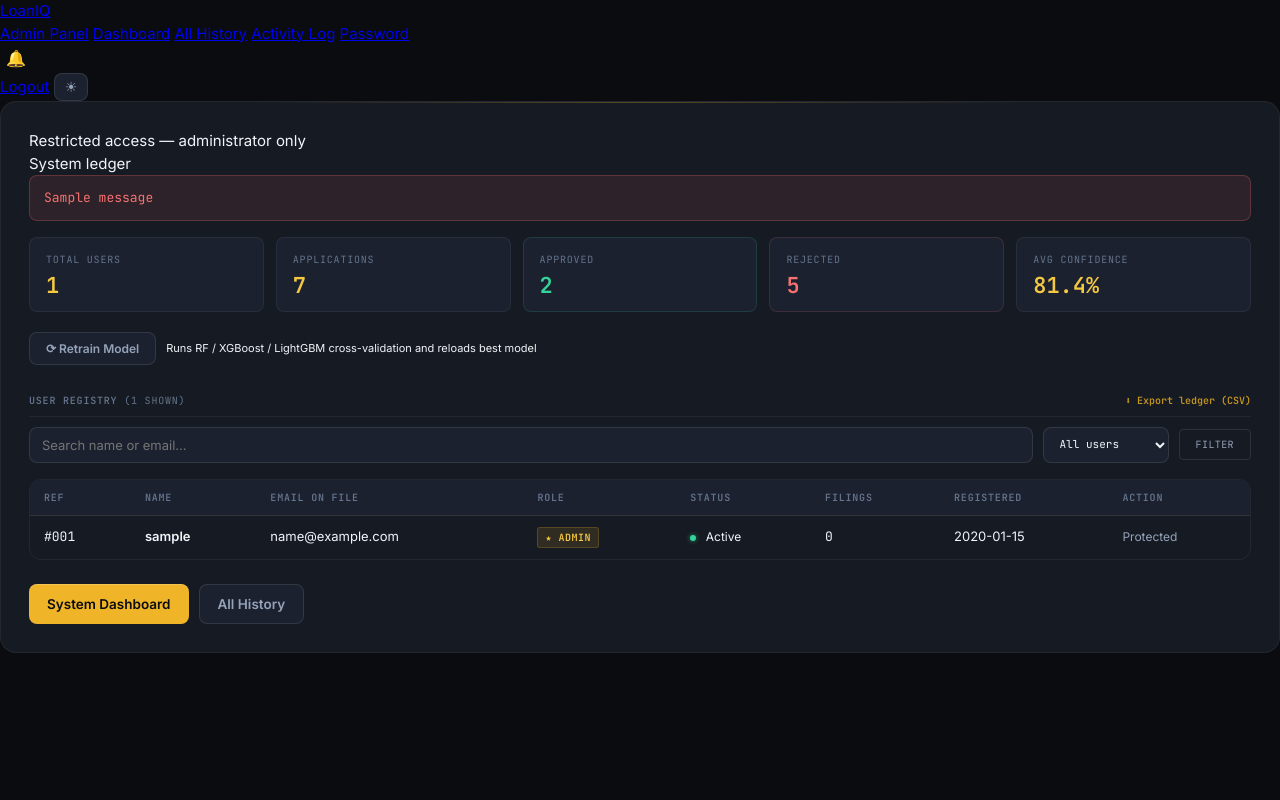
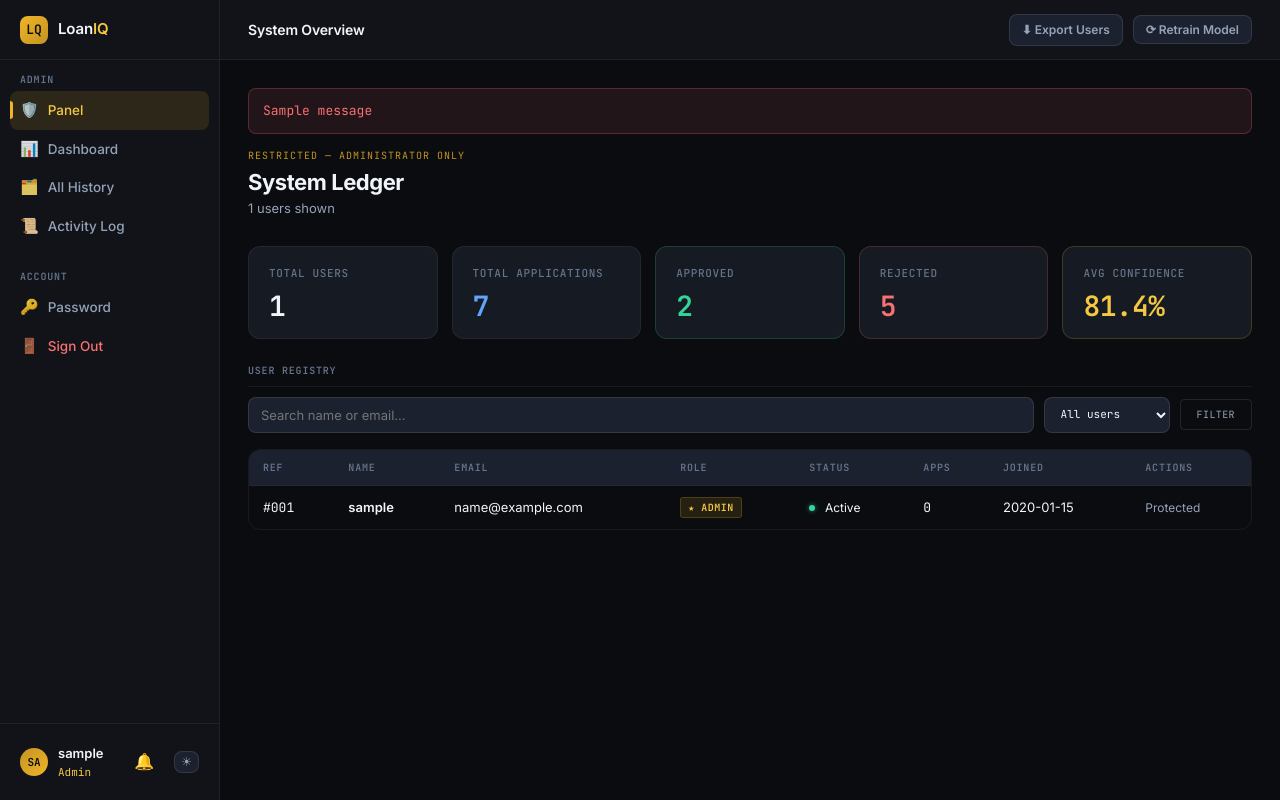
Before and after one commit to hassan-ali786/loan-approval-system, a Flask app: page /admin in a window 1280 px wide. Run offline with Flask 3, Linux system fonts and the light colour scheme; a user stored in the database is signed in; data comes from the database, SQL or seed files in the repository; tables that the repository leaves empty hold one stand-in row (values such as "Sample post"); one stand-in notice (Sample message) is shown; data that the repository does not hold is empty; parts of the project's set-up code (start-up, migrations or seed data) failed here and were passed over.

Commit message:
style: revamp admin panel and activity log with sidebar layout

```diff
--- a/templates/admin.html
+++ b/templates/admin.html
@@ -1,97 +1,47 @@
-<!DOCTYPE html>
-<html lang="en">
-<head>
-<meta charset="UTF-8">
-<meta name="viewport" content="width=device-width, initial-scale=1.0">
-<title>LoanIQ — Admin Panel</title>
-<link rel="stylesheet" href="{{ url_for('static', filename='css/style.css') }}">
-</head>
-<body>
+{% extends "base_admin.html" %}
+{% block title %}Admin Panel{% endblock %}
+{% block nav_admin %}active{% endblock %}
+{% block topbar_title %}<span>System Overview</span>{% endblock %}
+{% block topbar_actions %}
+<a href="/admin/export-users-csv" class="btn btn-ghost btn-sm">⬇ Export Users</a>
+<form method="POST" action="/admin/retrain" style="margin:0;"
+      onsubmit="return confirm('Retrain model? This may take a minute.');">
+    <button type="submit" class="btn btn-ghost btn-sm">⟳ Retrain Model</button>
+</form>
+{% endblock %}
+{% block content_class %}page-content-wide{% endblock %}
 
-<nav class="navbar">
-    <div class="navbar-inner">
-    <a href="/welcome" class="nav-logo">Loan<span>IQ</span></a>
-    <div class="nav-links">
-        <a href="/admin">Admin Panel</a>
-        <a href="/dashboard">Dashboard</a>
-        <a href="/history">All History</a>
-        <a href="/admin/activity-log">Activity Log</a>
-        <a href="/change-password">Password</a>
+{% block content %}
+<div class="page-header">
+    <div class="page-header-eyebrow">Restricted — administrator only</div>
+    <div class="page-header-title">System Ledger</div>
+    <div class="page-header-sub">{{ total_filtered }} users shown</div>
+</div>
 
-        <!-- Bell icon with unread badge -->
-        <div class="bell-wrap">
-            <button class="bell-btn" id="bellBtn" onclick="toggleBell()">
-                🔔
-                {% if unread_count > 0 %}
-                <span class="bell-badge">{{ unread_count }}</span>
-                {% endif %}
-            </button>
-            <div class="bell-dropdown" id="bellDropdown">
-                <div class="bell-header">Notifications</div>
-                <div id="bellList"><div class="bell-empty">Loading...</div></div>
+<div class="metrics-grid">
+    <div class="metric-card">
+        <div class="metric-label">Total Users</div>
+        <div class="metric-value">{{ total_users }}</div>
+    </div>
+    <div class="metric-card">
+        <div class="metric-label">Total Applications</div>
+        <div class="metric-value blue">{{ total_predictions }}</div>
+    </div>
+    <div class="metric-card green-accent">
+        <div class="metric-label">Approved</div>
+        <div class="metric-value green">{{ approved }}</div>
+    </div>
+    <div class="metric-card red-accent">
+        <div class="metric-label">Rejected</div>
+        <div class="metric-value red">{{ rejected }}</div>
+    </div>
+    <div class="metric-card gold-accent">
+        <div class="metric-label">Avg Confidence</div>
+        <div class="metric-value gold">{{ avg_prob }}%</div>
     </div>
 </div>
 
-        <a href="/logout">Logout</a>
-        <button class="theme-btn" id="themeToggle">☀️</button>
-    </div>
-    </div>
-</nav>
-
-<div class="container-wide">
-    <div class="card">
-
-        <div class="case-header">
-            <div class="case-ref">Restricted access — administrator only</div>
-            <div class="case-title">System ledger</div>
-        </div>
-
-        {% with messages = get_flashed_messages() %}
-            {% if messages %}{% for m in messages %}
-            <div class="error-box" style="margin-bottom:14px;">{{ m }}</div>
-            {% endfor %}{% endif %}
-        {% endwith %}
-
-        <!-- Stats -->
-        <div class="seal-row admin-seal-row">
-            <div class="seal-box">
-                <div class="seal-label">Total users</div>
-                <div class="seal-value">{{ total_users }}</div>
-            </div>
-            <div class="seal-box">
-                <div class="seal-label">Applications</div>
-                <div class="seal-value">{{ total_predictions }}</div>
-            </div>
-            <div class="seal-box seal-credit">
-                <div class="seal-label">Approved</div>
-                <div class="seal-value">{{ approved }}</div>
-            </div>
-            <div class="seal-box seal-debit">
-                <div class="seal-label">Rejected</div>
-                <div class="seal-value">{{ rejected }}</div>
-            </div>
-            <div class="seal-box">
-                <div class="seal-label">Avg confidence</div>
-                <div class="seal-value">{{ avg_prob }}%</div>
-            </div>
-        </div>
-
-        <!-- Retrain button -->
-        <div style="margin: 20px 0 28px; display:flex; gap:10px; align-items:center;">
-            <form method="POST" action="/admin/retrain"
-                  onsubmit="return confirm('Retrain the model with current dataset? This may take a minute.');">
-                <button type="submit" class="btn btn-ghost" style="font-size:12px; padding:8px 16px;">
-                    ⟳ Retrain Model
-                </button>
-            </form>
-            <span style="font-size:11px; color:var(--ink-faint);">Runs RF / XGBoost / LightGBM cross-validation and reloads best model</span>
-        </div>
-
-        <!-- Search & Filter -->
-        <div class="ledger-section-head">
-            <span>User registry <span style="color:var(--ink-faint); font-weight:400;">({{ total_filtered }} shown)</span></span>
-            <a href="/admin/export-users-csv" class="ledger-export-link">⬇ Export ledger (CSV)</a>
-        </div>
+<div class="section-label">User Registry</div>
 
 <form method="GET" action="/admin" class="admin-search-row">
     <input type="text" name="search" value="{{ search }}" placeholder="Search name or email…" class="admin-search-input">
@@ -102,22 +52,22 @@
     </select>
     <button type="submit" class="ledger-btn" style="padding:8px 16px;">Filter</button>
     {% if search or status != 'all' %}
-            <a href="/admin" class="ledger-btn" style="padding:8px 14px; text-decoration:none;">✕ Clear</a>
+    <a href="/admin" class="ledger-btn" style="padding:8px 12px; text-decoration:none;">✕ Clear</a>
     {% endif %}
 </form>
 
-        <div class="table-wrap admin-table-wrap">
-            <table class="history-table admin-ledger-table">
+<div class="table-wrap">
+    <table class="history-table">
         <thead>
             <tr>
                 <th>Ref</th>
                 <th>Name</th>
-                        <th>Email on file</th>
+                <th>Email</th>
                 <th>Role</th>
                 <th>Status</th>
-                        <th>Filings</th>
-                        <th>Registered</th>
-                        <th>Action</th>
+                <th>Apps</th>
+                <th>Joined</th>
+                <th>Actions</th>
             </tr>
         </thead>
         <tbody>
@@ -130,7 +80,7 @@
                 {% if u[3] %}
                 <span class="role-tag role-admin">★ Admin</span>
                 {% else %}
-                        <span class="role-tag role-user">Applicant</span>
+                <span class="role-tag role-user">User</span>
                 {% endif %}
             </td>
             <td>
@@ -143,12 +93,10 @@
                 {% if not u[3] %}
                 <div class="admin-action-row">
                     <form method="POST" action="/admin/toggle-block/{{ u[0] }}" class="inline-form">
-                                <button type="submit" class="ledger-btn">
-                                    {% if u[4] %}Unblock{% else %}Block{% endif %}
-                                </button>
+                        <button type="submit" class="ledger-btn">{% if u[4] %}Unblock{% else %}Block{% endif %}</button>
                     </form>
                     <form method="POST" action="/admin/delete/{{ u[0] }}" class="inline-form"
-                                  onsubmit="return confirm('Delete this user and all their predictions?');">
+                          onsubmit="return confirm('Delete this user and all their data?');">
                         <button type="submit" class="ledger-btn ledger-btn-danger">Delete</button>
                     </form>
                 </div>
@@ -159,13 +107,12 @@
         </tr>
         {% endfor %}
         {% if not users %}
-                <tr><td colspan="8" style="text-align:center; color:var(--ink-muted); padding:24px;">No users match your search.</td></tr>
+        <tr><td colspan="8" style="text-align:center; color:var(--text-3); padding:24px;">No users match your search.</td></tr>
         {% endif %}
         </tbody>
     </table>
 </div>
 
-        <!-- Pagination -->
 {% if total_pages > 1 %}
 <div class="pagination-row">
     {% if page > 1 %}
@@ -177,49 +124,4 @@
     {% endif %}
 </div>
 {% endif %}
-
-        <div class="result-actions" style="margin-top:24px;">
-            <a href="/dashboard" class="btn btn-primary">System Dashboard</a>
-            <a href="/history" class="btn btn-ghost">All History</a>
-        </div>
-    </div>
-</div>
-
-<script src="{{ url_for('static', filename='js/theme.js') }}"></script>
-<script>
-function toggleBell() {
-    const dropdown = document.getElementById('bellDropdown');
-    const isOpen   = dropdown.classList.contains('open');
-    dropdown.classList.toggle('open');
-
-    if (!isOpen) {
-        fetch('/admin/notifications')
-            .then(r => r.json())
-            .then(data => {
-                const list = document.getElementById('bellList');
-                if (!data.length) {
-                    list.innerHTML = '<div class="bell-empty">No notifications yet.</div>';
-                    return;
-                }
-                list.innerHTML = data.map(n => `
-                    <div class="bell-item ${n.is_read ? '' : 'bell-unread'}">
-                        <span class="bell-msg">${n.message}</span>
-                        <span class="bell-time">${n.created_at}</span>
-                    </div>
-                `).join('');
-                // Clear badge
-                const badge = document.querySelector('.bell-badge');
-                if (badge) badge.remove();
-            });
-    }
-}
-
-// Close bell if clicking outside
-document.addEventListener('click', e => {
-    if (!e.target.closest('.bell-wrap')) {
-        document.getElementById('bellDropdown').classList.remove('open');
-    }
-});
-</script>
-</body>
-</html>
+{% endblock %}
```
Lines whose indentation alone changed are shown as unchanged.
